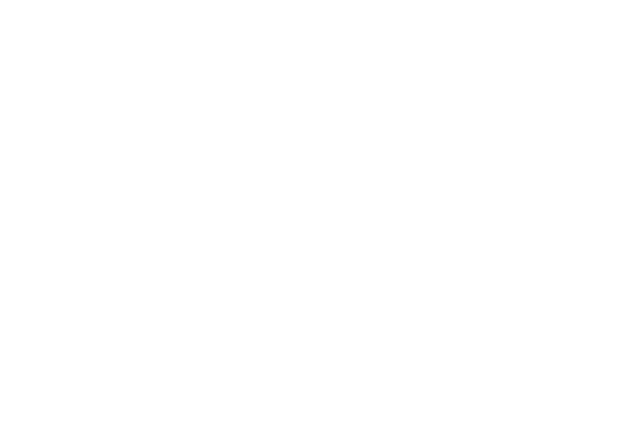
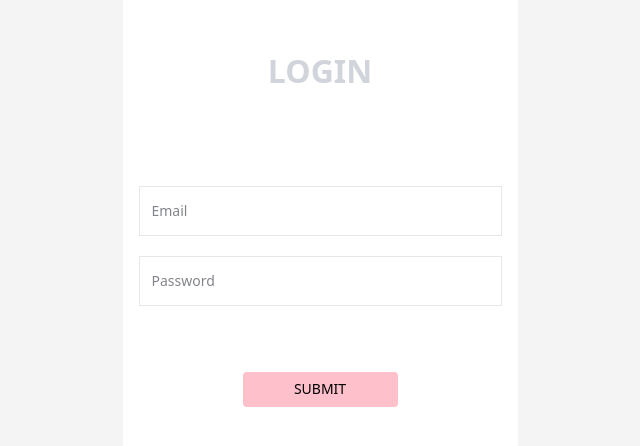
Before and after one commit to siddhidhamnaskar/octalogic, a React (Vite) app in the folder music_school/: page /login in a window 1280 px wide. Before the commit this address had no page. Shown: the part 122-568 px from the top of the page, without its empty margins (320-960 px from the left). Built offline with nearby package versions, Linux system fonts and the light colour scheme.

Commit message:
login_page_added

```diff
--- a/music_school/src/App.tsx
+++ b/music_school/src/App.tsx
@@ -1,6 +1,7 @@
 import {Route,Routes} from "react-router-dom";
 import Home from "./pages/home"
 import Courses from "./pages/course";
+import Login from "./pages/login";
 
 
 
@@ -14,10 +15,8 @@
 
       <Routes>
         <Route path="/" element={<Home/>}></Route>
+        <Route path="/login" element={<Login/>}></Route>
 
-
-      </Routes>
-      <Routes>
         <Route path="/course" element={<Courses/>}></Route>
 
 
--- a/music_school/src/layouts/cards.tsx
+++ b/music_school/src/layouts/cards.tsx
@@ -3,7 +3,7 @@
 
 export default function Cards(){
     return <>
-           <div className="w-[1212px] m-auto">
+           <div className="w-[1212px] m-auto font-[Nunito Sans]">
       <p className="w-[104px] h-[38px] family-Nunito Sans text-[28px] font-medium text-[#83858B]">Overview</p>
     </div>
      <div  className="w-[1212px] h-[98px] m-auto  flex justify-between">
@@ -19,7 +19,7 @@
 </div>
                 <div className="w-[134px] h-[46px]">
                     <p className="text-[22px] font-sans font-[400]">164</p>
-                    <p className="text-[12px] font-sans font-[400]">total number of students</p>
+                    <p className="text-[12px] font-[Nunito Sans] font-[400]">total number of students</p>
                 </div>
                 </div>
                 <div className="w-[200px] h-[12px] flex justify-end">
--- a/music_school/src/layouts/course_list.tsx
+++ b/music_school/src/layouts/course_list.tsx
@@ -109,7 +109,7 @@
 <Dialog >
   <DialogTrigger >
 
-            <button><img  className="mt-[350px]" src={FAB}/></button>
+            <button><img  className="mt-[350px] mr-[50px]" src={FAB}/></button>
 
 
   </DialogTrigger>
@@ -118,11 +118,11 @@
          <p className="font-[400] text-[22px] font-[Nunito Sans] leading-[30.01px]">Add Course</p>
          <div className="w-[463px] flex-col space-y-[8px]">
           <Input className="border-[[#F4F4F4]] h-[32px] font-[Nunito Sans] font-[400] text-[#83858B]" type="text" placeholder="Course Name"></Input>
-          <Input className="border-[#F4F4F4]]  h-[32px]  font-[400] text-[#83858B]" type="text" placeholder="Course Name"></Input>
-          <Input className="border-[#F4F4F4]]  h-[32px]  font-[400] text-[#83858B]" type="text" placeholder="Course Name"></Input>
-          <Input className="border-[#F4F4F4]]  h-[32px]  font-[400] text-[#83858B]" type="text" placeholder="Course Name"></Input>
-          <Input className="border-[#F4F4F4]]  h-[32px]  font-[400] text-[#83858B]" type="text" placeholder="Course Name"></Input>
-          <Input className="border-[#F4F4F4]]  h-[32px]  font-[400] text-[#83858B]" type="text" placeholder="Course Name"></Input>
+          <Input className="border-[#F4F4F4]]  h-[32px]  font-[400] text-[#83858B]" type="text" placeholder="Description"></Input>
+          <Input className="border-[#F4F4F4]]  h-[32px]  font-[400] text-[#83858B]" type="text" placeholder="Instructor"></Input>
+          <Input className="border-[#F4F4F4]]  h-[32px]  font-[400] text-[#83858B]" type="text" placeholder="Instrument"></Input>
+          <Input className="border-[#F4F4F4]]  h-[32px]  font-[400] text-[#83858B]" type="text" placeholder="Day of the week "></Input>
+          <Input className="border-[#F4F4F4]]  h-[32px]  font-[400] text-[#83858B]" type="text" placeholder="Price"></Input>
 
          </div>
          <div className="w-[463px] flex justify-end space-x-[10px]">
--- a/music_school/src/layouts/student_navigation.tsx
+++ b/music_school/src/layouts/student_navigation.tsx
@@ -27,7 +27,7 @@
 
            <div className="w-[72px]  m-auto ">
 
-            <img className={`w-18  m-auto mt-[740px] cursor-pointer  flex flex-col items-end `} src={Frame3} />
+            <Link to={"/login"}><img className={`w-18  m-auto mt-[740px] cursor-pointer  flex flex-col items-end `} src={Frame3} /></Link>
            </div>
 
         </div>
--- /dev/null
+++ b/music_school/src/pages/login.tsx
@@ -0,0 +1,28 @@
+import { Input  } from "@/components/ui/input"
+import { Link } from "react-router-dom"
+
+
+export default function Login(){
+    return <>
+<div className="w-full h-[700px]  bg-[#F4F4F4] m-auto flex items-center">
+
+<div className="w-[395px] h-[477px] m-auto flex-col space-y-[16px] bg-[#FFFFFF]  rounded-[8px] p-[16px]">
+         <p className="font-[600] text-[#D1D5DB] text-[32px] font-[Nunito Sans] leading-[30.01px] text-center mb-[100px] mt-[50px]">LOGIN</p>
+         <div className="w-[363px] flex-col space-y-[20px] mt-[100px]">
+          <Input  className="border-[[#F4F4F4]] h-[50px] font-[Nunito Sans] font-[400] text-[#83858B]" type="email" placeholder="Email"></Input>
+          <Input className="border-[[#F4F4F4]]   h-[50px]  font-[400] text-[#83858B]" type="password" placeholder="Password"></Input>
+
+         </div>
+         <div className="w-full m-auto flex justify-center space-x-[10px] ">
+
+        <Link to={"/"}><div className="w-[155px] m-auto h-[35px] flex  rounded-[4px] px-[8px] bg-[#FEC0CA] mt-[50px]">
+          <p className="text-[14px] m-auto font-[400] leading-[19.1px] font-[Nunito Sans]">SUBMIT</p>
+        </div>
+        </Link>
+     </div>
+     </div>
+     </div>
+
+
+    </>
+}
```
